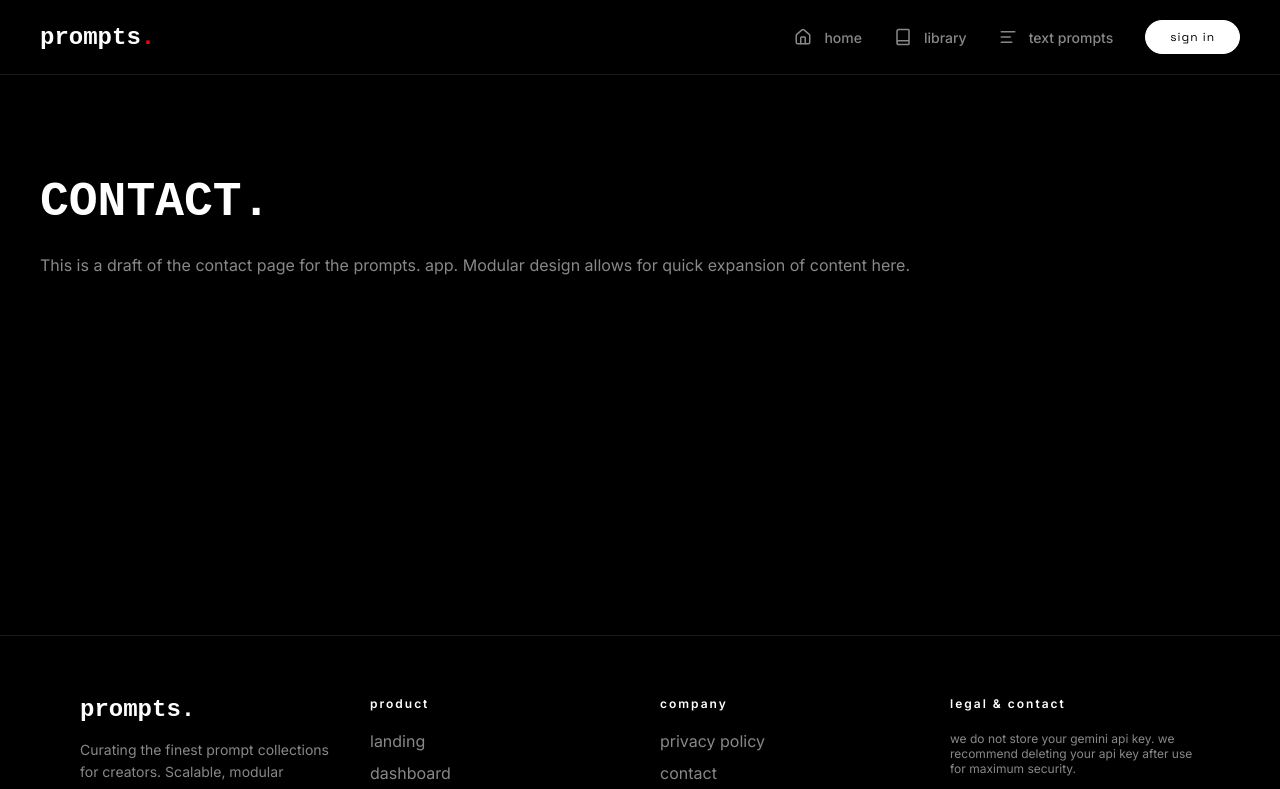
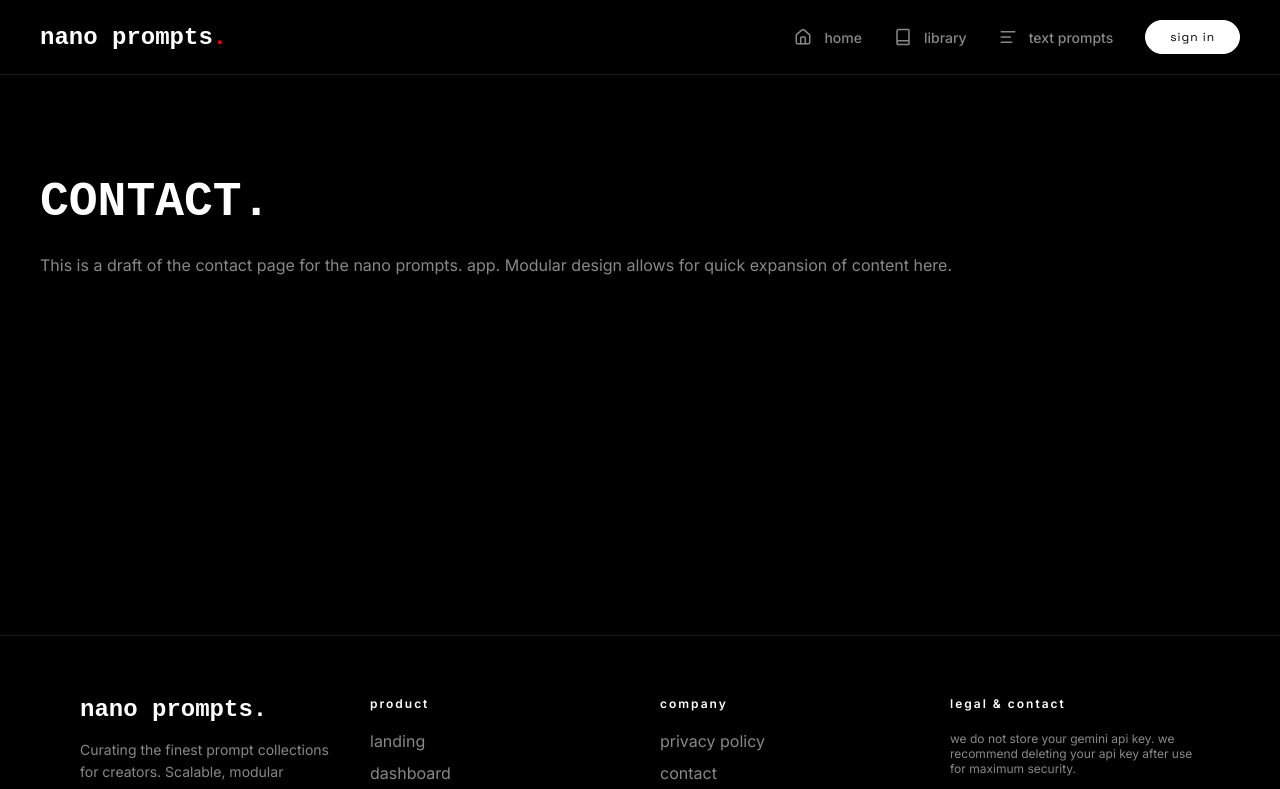
Before and after one commit to AryamanSi17/prompts, a React (Vite) app in the folder client/: page /contact in a window 1280 px wide. Shown: the top 789 px of the page. Built offline with nearby package versions, Linux system fonts and the light colour scheme; a web font is replaced by a local one.

Commit message:
brand: rename product from prompts to nano prompts

```diff
--- a/client/package.json
+++ b/client/package.json
@@ -1,5 +1,5 @@
 {
-  "name": "client",
+  "name": "nano-prompts-client",
   "version": "1.0.0",
   "description": "",
   "main": "index.js",
--- a/client/src/App.jsx
+++ b/client/src/App.jsx
@@ -13,7 +13,7 @@ const PagePlaceholder = ({ title }) => (
     <div className="container" style={{ padding: '100px 0', minHeight: '60vh' }}>
         <h1 className="ndot" style={{ fontSize: '48px', marginBottom: '24px' }}>{title.toUpperCase()}.</h1>
         <p style={{ color: 'var(--text-dim)', lineHeight: '1.6' }}>
-            This is a draft of the {title} page for the prompts. app. Modular design allows for quick expansion of content here.
+            This is a draft of the {title} page for the nano prompts. app. Modular design allows for quick expansion of content here.
         </p>
     </div>
 );
--- a/client/src/components/Footer.jsx
+++ b/client/src/components/Footer.jsx
@@ -17,7 +17,7 @@ function Footer() {
                     gap: '40px'
                 }}>
                     <div>
-                        <h2 className="ndot" style={{ fontSize: '24px', marginBottom: '16px' }}>prompts.</h2>
+                        <h2 className="ndot" style={{ fontSize: '24px', marginBottom: '16px' }}>nano prompts.</h2>
                         <p style={{ color: 'var(--text-dim)', fontSize: '14px', lineHeight: '1.6', maxWidth: '300px' }}>
                             Curating the finest prompt collections for creators. Scalable, modular
 
@@ -56,7 +56,7 @@ function Footer() {
                 </div>
                 <div style={{ marginTop: '60px', paddingTop: '20px', borderTop: '1px solid var(--border)', textAlign: 'center' }}>
                     <p style={{ color: 'var(--text-dim)', fontSize: '12px' }}>
-                        &copy; {new Date().getFullYear()} prompts. All rights reserved.
+                        &copy; {new Date().getFullYear()} nano prompts. All rights reserved.
                     </p>
                 </div>
             </div>
--- a/client/src/components/Navbar.jsx
+++ b/client/src/components/Navbar.jsx
@@ -74,7 +74,7 @@ function Navbar({ user, setUser }) {
             <div className="container" style={{ display: 'flex', justifyContent: 'space-between', alignItems: 'center', padding: 0 }}>
                 <Link to="/" style={{ textDecoration: 'none', color: '#fff' }}>
                     <h2 className="ndot" style={{ fontSize: '24px', margin: 0 }}>
-                        prompts<span style={{ color: 'var(--accent)' }}>.</span>
+                        nano prompts<span style={{ color: 'var(--accent)' }}>.</span>
                     </h2>
                 </Link>
 
--- a/client/src/pages/Auth.jsx
+++ b/client/src/pages/Auth.jsx
@@ -2,7 +2,7 @@ import React, { useState } from 'react';
 
 function Auth({ setUser }) {
     React.useEffect(() => {
-        document.title = 'auth | prompts.';
+        document.title = 'auth | nano prompts.';
     }, []);
     const [isLogin, setIsLogin] = useState(true);
     const [email, setEmail] = useState('');
@@ -43,7 +43,7 @@ function Auth({ setUser }) {
                 margin: '0 20px',
                 textAlign: 'center'
             }}>
-                <h1 className="ndot" style={{ fontSize: '32px', marginBottom: '8px', textTransform: 'lowercase' }}>prompts.</h1>
+                <h1 className="ndot" style={{ fontSize: '32px', marginBottom: '8px', textTransform: 'lowercase' }}>nano prompts.</h1>
                 <p style={{ color: 'var(--text-dim)', marginBottom: '32px', fontSize: '14px', textTransform: 'lowercase' }}>
                     {isLogin ? 'sign in to your account' : 'create a new account'}
                 </p>
--- a/client/src/pages/Dashboard.jsx
+++ b/client/src/pages/Dashboard.jsx
@@ -4,7 +4,7 @@ import { Sparkles, ArrowRight, Zap, Globe, Cpu } from 'lucide-react';
 
 function Dashboard() {
     React.useEffect(() => {
-        document.title = 'playground | prompts.';
+        document.title = 'playground | nano prompts.';
     }, []);
     return (
         <main className="container fade-in" style={{ padding: '100px 0', minHeight: '80vh', display: 'flex', alignItems: 'center', justifyContent: 'center' }}>
--- a/client/src/pages/Landing.jsx
+++ b/client/src/pages/Landing.jsx
@@ -7,7 +7,7 @@ function Landing() {
     const [mousePos, setMousePos] = useState({ x: 0, y: 0 });
 
     useEffect(() => {
-        document.title = 'prompts. | the engine library for nano banana pro';
+        document.title = 'nano prompts. | the engine library for nano banana pro';
         const handleMouseMove = (e) => {
             setMousePos({
                 x: (e.clientX / window.innerWidth - 0.5) * 20,
--- a/client/src/pages/Library.jsx
+++ b/client/src/pages/Library.jsx
@@ -11,7 +11,7 @@ function Library() {
     const [selectedPrompt, setSelectedPrompt] = useState(null);
 
     useEffect(() => {
-        document.title = 'library | prompts.';
+        document.title = 'library | nano prompts.';
         if (selectedPrompt) {
             document.body.style.overflow = 'hidden';
         } else {
@@ -72,7 +72,7 @@ function Library() {
 
             <div style={{ textAlign: 'center', marginBottom: '80px' }}>
                 <h1 className="ndot" style={{ fontSize: 'min(56px, 12vw)', marginBottom: '16px', textTransform: 'lowercase' }}>
-                    prompt <span style={{ color: 'var(--accent)' }}>library</span>.
+                    nano prompt <span style={{ color: 'var(--accent)' }}>library</span>.
                 </h1>
                 <p style={{ color: 'var(--text-dim)', fontSize: 'min(18px, 4.5vw)', maxWidth: '600px', margin: '0 auto 40px', lineHeight: '1.6', textTransform: 'lowercase', padding: '0 20px' }}>
                     a curated collection of the most powerful engines for google nano banana pro. find inspiration and start generating. —YouMind Repo
--- a/client/src/pages/Settings.jsx
+++ b/client/src/pages/Settings.jsx
@@ -6,7 +6,7 @@ function Settings() {
     const [saved, setSaved] = useState(false);
 
     useEffect(() => {
-        document.title = 'config | prompts.';
+        document.title = 'config | nano prompts.';
         const user = JSON.parse(localStorage.getItem('user'));
         if (user?.apiKey) setApiKey(user.apiKey);
     }, []);
--- a/client/src/pages/TextPrompts.jsx
+++ b/client/src/pages/TextPrompts.jsx
@@ -11,7 +11,7 @@ function TextPrompts() {
     const apiBase = 'https://prompts-server-drab.vercel.app';
 
     useEffect(() => {
-        document.title = 'text engines | prompts.';
+        document.title = 'text engines | nano prompts.';
     }, []);
 
     const fetchPrompts = useCallback(async (pageNum, query = '') => {
```
Also changed, not shown: client/public/favicon.svg, client/public/manifest.json.
